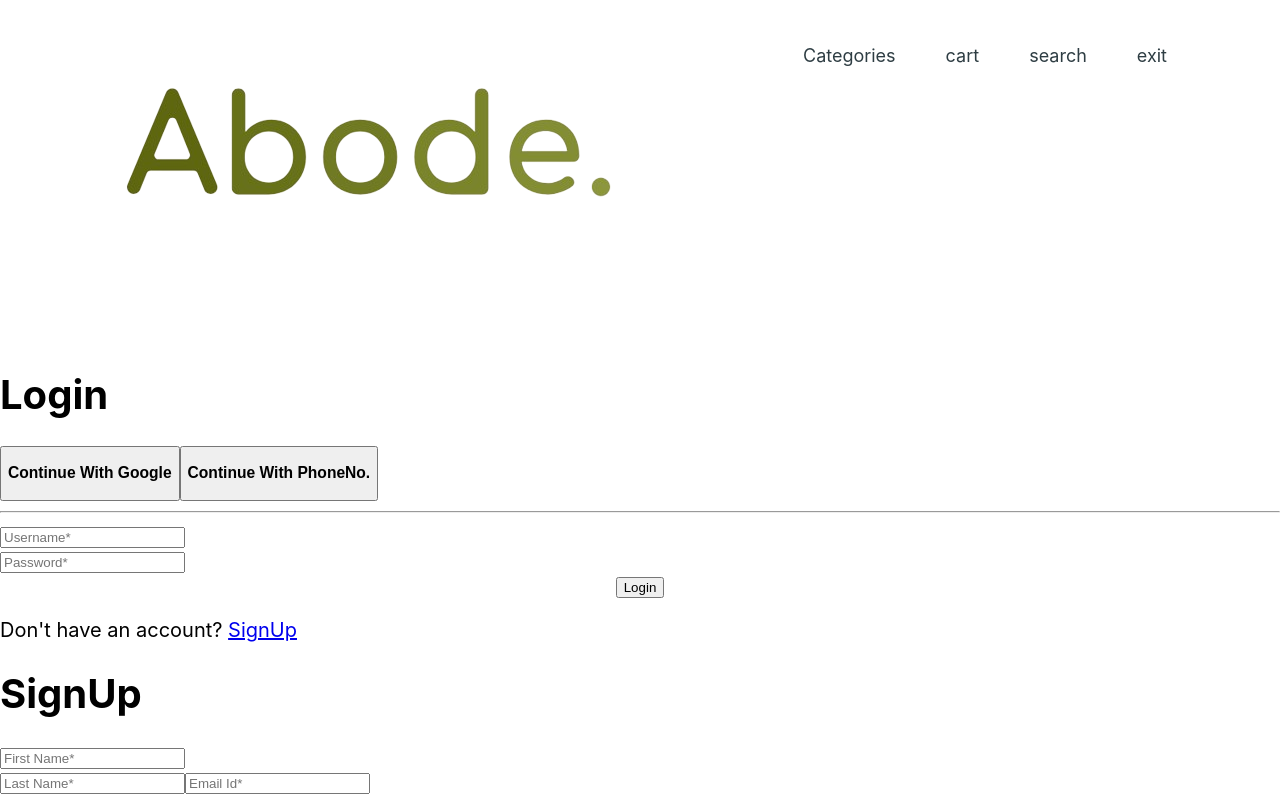
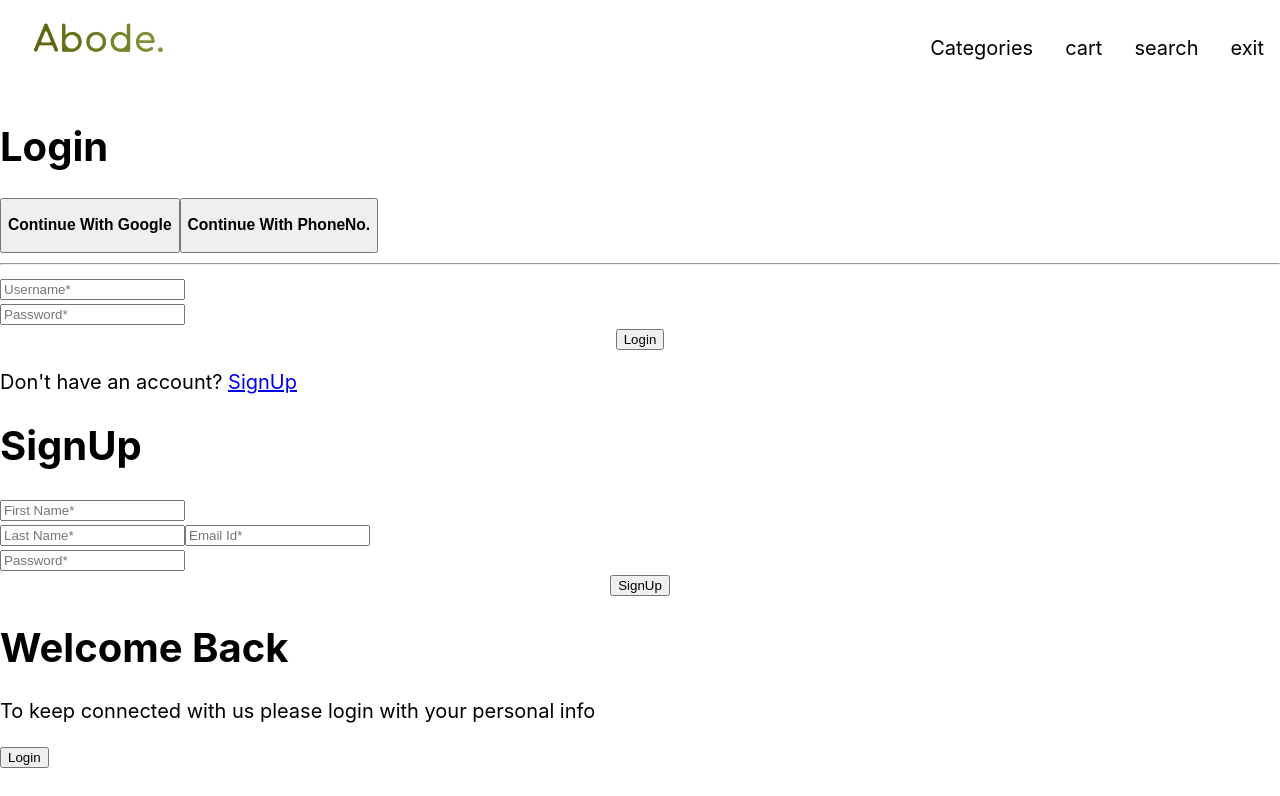
Before and after one commit to rhythm1124/Abode, a React (Create React App) app: page / in a window 1280 px wide. Shown: the top 796 px of the page. Built offline with nearby package versions, Linux system fonts and the light colour scheme; the HTML template or start-up script is replaced by a standard one.

Commit message:
Update navbar.css

```diff
--- a/src/components/navbar.css
+++ b/src/components/navbar.css
@@ -1,15 +1,34 @@
+/* entire navigation bar defaults */
 .navbar{
-    display: inline-flex;
+    display: flex;
+    justify-content: space-between;
+    align-items:center;
     width: 100%;
 }
+/* Leftside */
+/* logo */
+.logo_container{
+    flex-shrink: 0;
+}
+
+.logo{
+    height: 90px;
+    width: auto;
+    max-width: 100%;
+}
+
+/* rightside */
+/* navigating buttons */
+.rightside ul{
+    list-style: none;
+    display: flex;
+    margin: 0;
+    padding: 0;
+}
+
 
 .navbar li{
-    color: rgb(46, 61, 67);
-    font-size: 18px;
-    display: inline-flex;
-    padding:5px;
-    margin: 20px;
-    list-style: none;
+    margin: 0 1rem;
 }
 .navbar ul{
     display: inline-flex;
```
